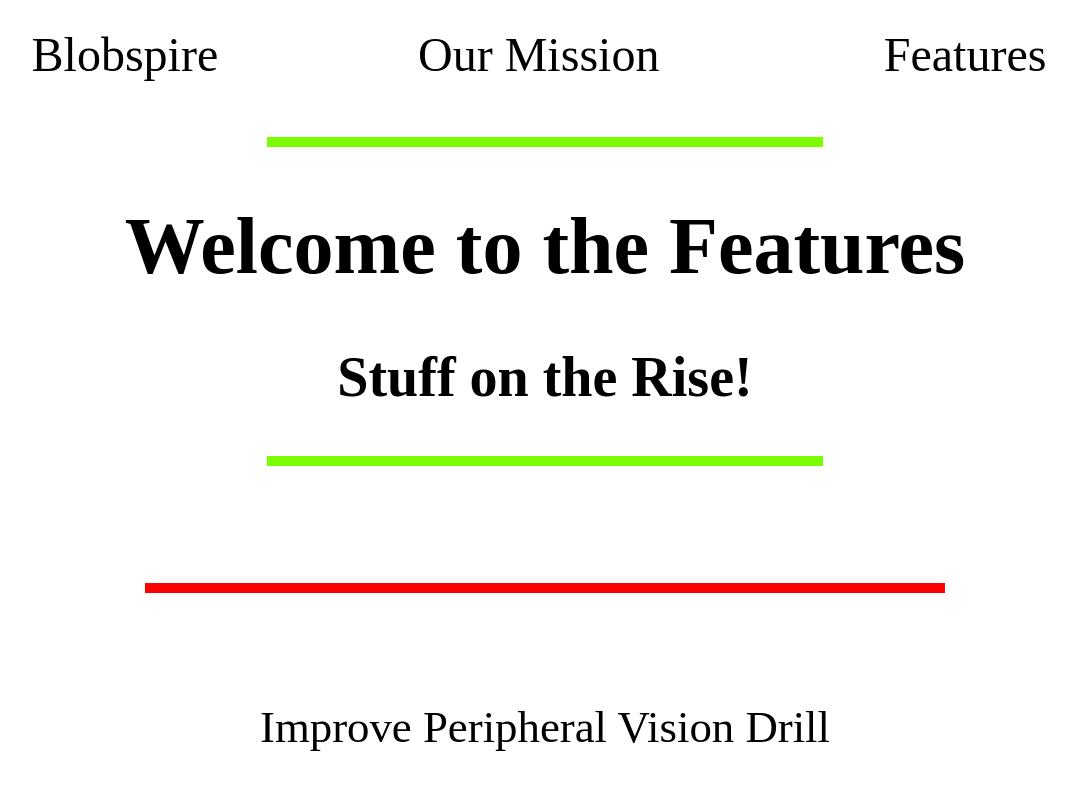
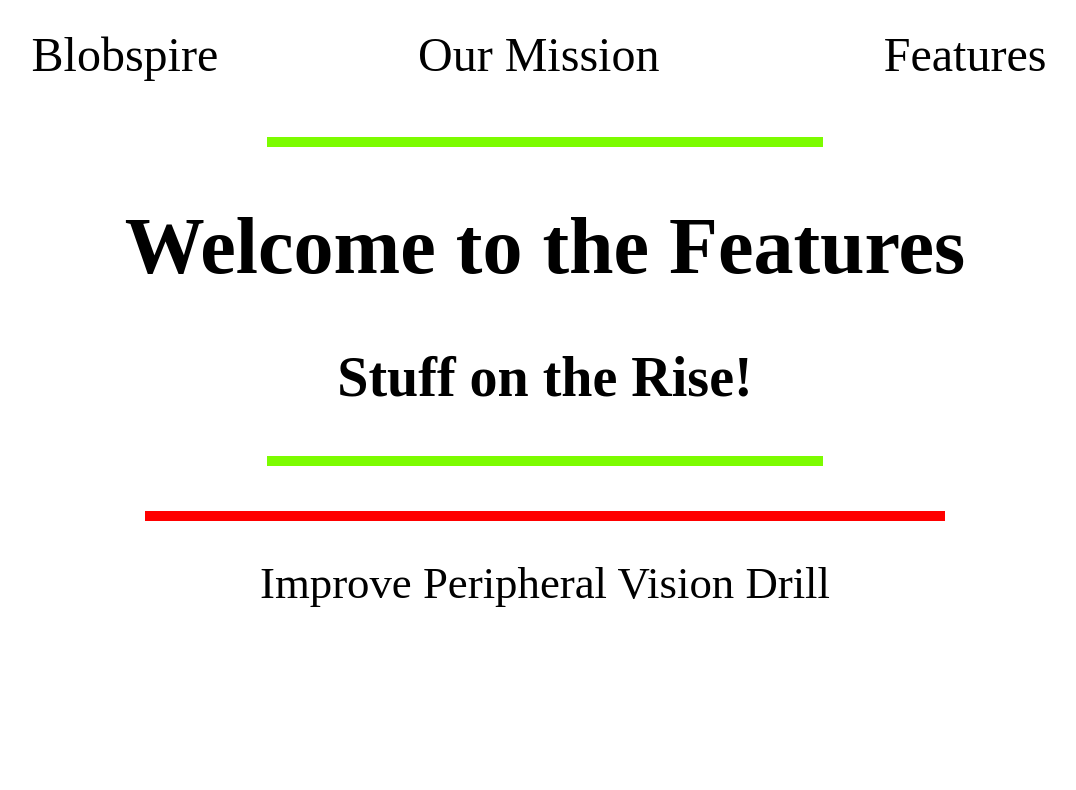
Before and after one commit to blobspire/blobspire.github.io, a Jekyll site: the page features/index.html, which Jekyll copies as it is, in a window 1280 px wide. Shown: the top 790 px of the page, without its empty margins (95-1171 px from the left). Built offline with Jekyll 4.4.1, drawn with Linux system fonts in a browser that asks for light colours.

Commit message:
Reduce empty space and widen bars

```diff
--- a/features/index.html
+++ b/features/index.html
@@ -93,14 +93,14 @@
 /* Chrome, Safari, Opera */
 @-webkit-keyframes bar {
     0%   {background-color: lawngreen; width: 43vw;}
-    50%  {background-color: lawngreen; width: 67vw;}
+    50%  {background-color: lawngreen; width: 70vw;}
     100% {background-color: lawngreen; width: 43vw;}
 }
 
 /* Standard syntax */
 @keyframes bar {
     0%   {background-color: lawngreen; width: 43vw;}
-    50%  {background-color: lawngreen; width: 67vw;}
+    50%  {background-color: lawngreen; width: 70vw;}
     100% {background-color: lawngreen; width: 43vw;}
 
 }
@@ -129,19 +129,11 @@
 
 <br>
 <br>
-<br>
-<br>
-<br>
-<br>
 
 <form id="reload">
 <input type="image" src="redSquareArt.png" onclick="" align="middle" width="800" height="10" />
 </form>
 
-<br>
-<br>
-<br>
-<br>
 <br>
 <br>
 
```
